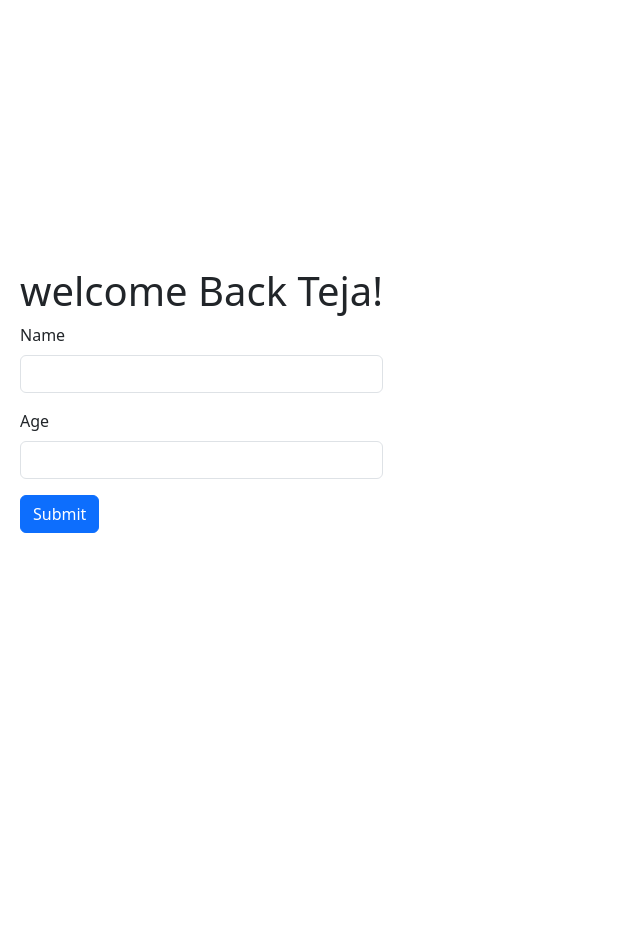
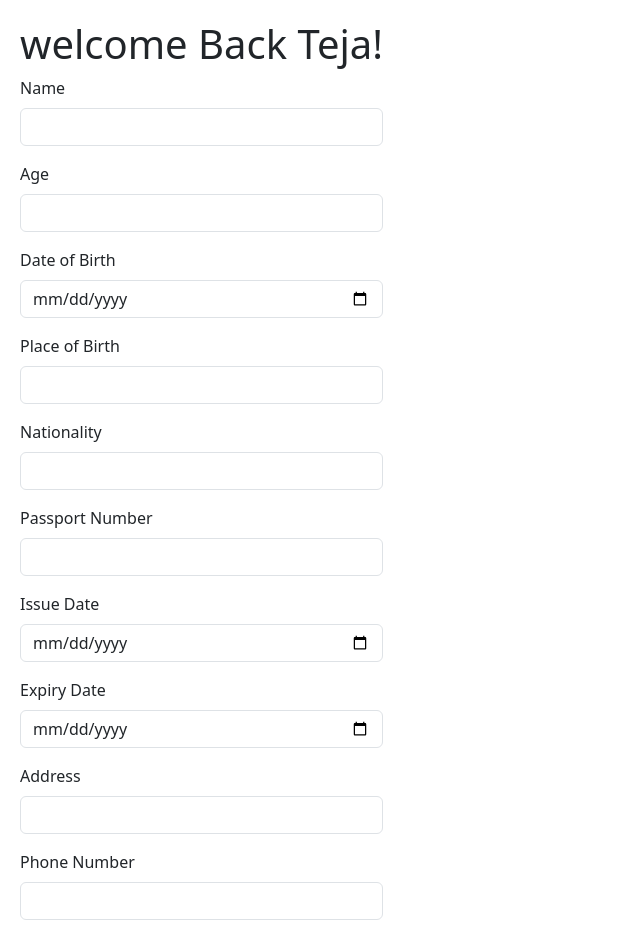
Before and after one commit to teja205101/React-18, a React (Vite) app: page / in a window 1280 px wide. Shown: the top 940 px of the page, without its empty margins (0-640 px from the left). Before the commit the page ends 800 px from the top, so only its background shows below. Built offline with nearby package versions, Linux system fonts and the light colour scheme.

Commit message:
Complete form

```diff
--- a/src/components/Form/index.tsx
+++ b/src/components/Form/index.tsx
@@ -1,9 +1,19 @@
-import React, { FormEvent, useRef } from 'react'
+import React, { type FormEvent, useRef } from 'react'
 
 export default function Form() {
 
     const nameRef = useRef<HTMLInputElement>(null);
     const ageRef = useRef<HTMLInputElement>(null);
+    const dobRef = useRef<HTMLInputElement>(null);
+    const placeOfBirthRef = useRef<HTMLInputElement>(null);
+    const nationalityRef = useRef<HTMLInputElement>(null);
+    const passportNumberRef = useRef<HTMLInputElement>(null);
+    const issueDateRef = useRef<HTMLInputElement>(null);
+    const expiryDateRef = useRef<HTMLInputElement>(null);
+    const addressRef = useRef<HTMLInputElement>(null);
+    const phoneRef = useRef<HTMLInputElement>(null);
+    const emailRef = useRef<HTMLInputElement>(null);
+
     const person = {name: '', age: 0};
 
    const handleSubmit = (event: FormEvent) => {
@@ -18,6 +28,42 @@ export default function Form() {
         if(ageRef.current !== null){
             person.age = parseInt(ageRef.current.value);
             console.log("ageRef -->", ageRef.current.value);
+        }
+
+        if(dobRef.current !== null){
+            console.log("dobRef -->", dobRef.current.value);
+        }
+
+        if(placeOfBirthRef.current !== null){
+            console.log("placeOfBirthRef -->", placeOfBirthRef.current.value);
+        }
+
+        if(nationalityRef.current !== null){
+            console.log("nationalityRef -->", nationalityRef.current.value);
+        }
+
+        if(passportNumberRef.current !== null){
+            console.log("passportNumberRef -->", passportNumberRef.current.value);
+        }
+
+        if(issueDateRef.current !== null){
+            console.log("issueDateRef -->", issueDateRef.current.value);
+        }
+
+        if(expiryDateRef.current !== null){
+            console.log("expiryDateRef -->", expiryDateRef.current.value);
+        }
+
+        if(addressRef.current !== null){
+            console.log("addressRef -->", addressRef.current.value);
+        }
+
+        if(phoneRef.current !== null){
+            console.log("phoneRef -->", phoneRef.current.value);
+        }
+
+        if(emailRef.current !== null){
+            console.log("emailRef -->", emailRef.current.value);
         }
    }
 
@@ -34,6 +80,51 @@ export default function Form() {
             <input ref={ageRef} id="age" type="number" className="form-control" />
         </div>
 
+        <div className="mb-3">
+            <label htmlFor="dob" className="form-label">Date of Birth</label>
+            <input ref={dobRef} id="dob" type="date" className="form-control" />
+        </div>
+
+        <div className="mb-3">
+            <label htmlFor="placeOfBirth" className="form-label">Place of Birth</label>
+            <input ref={placeOfBirthRef} id="placeOfBirth" type="text" className="form-control" />
+        </div>
+
+        <div className="mb-3">
+            <label htmlFor="nationality" className="form-label">Nationality</label>
+            <input ref={nationalityRef} id="nationality" type="text" className="form-control" />
+        </div>
+
+        <div className="mb-3">
+            <label htmlFor="passportNumber" className="form-label">Passport Number</label>
+            <input ref={passportNumberRef} id="passportNumber" type="text" className="form-control" />
+        </div>
+
+        <div className="mb-3">
+            <label htmlFor="issueDate" className="form-label">Issue Date</label>
+            <input ref={issueDateRef} id="issueDate" type="date" className="form-control" />
+        </div>
+
+        <div className="mb-3">
+            <label htmlFor="expiryDate" className="form-label">Expiry Date</label>
+            <input ref={expiryDateRef} id="expiryDate" type="date" className="form-control" />
+        </div>
+
+        <div className="mb-3">
+            <label htmlFor="address" className="form-label">Address</label>
+            <input ref={addressRef} id="address" type="text" className="form-control" />
+        </div>
+
+        <div className="mb-3">
+            <label htmlFor="phone" className="form-label">Phone Number</label>
+            <input ref={phoneRef} id="phone" type="tel" className="form-control" />
+        </div>
+
+        <div className="mb-3">
+            <label htmlFor="email" className="form-label">Email</label>
+            <input ref={emailRef} id="email" type="email" className="form-control" />
+        </div>
+
         <button className="btn btn-primary" type="submit">Submit</button>
 
     </form>
```
